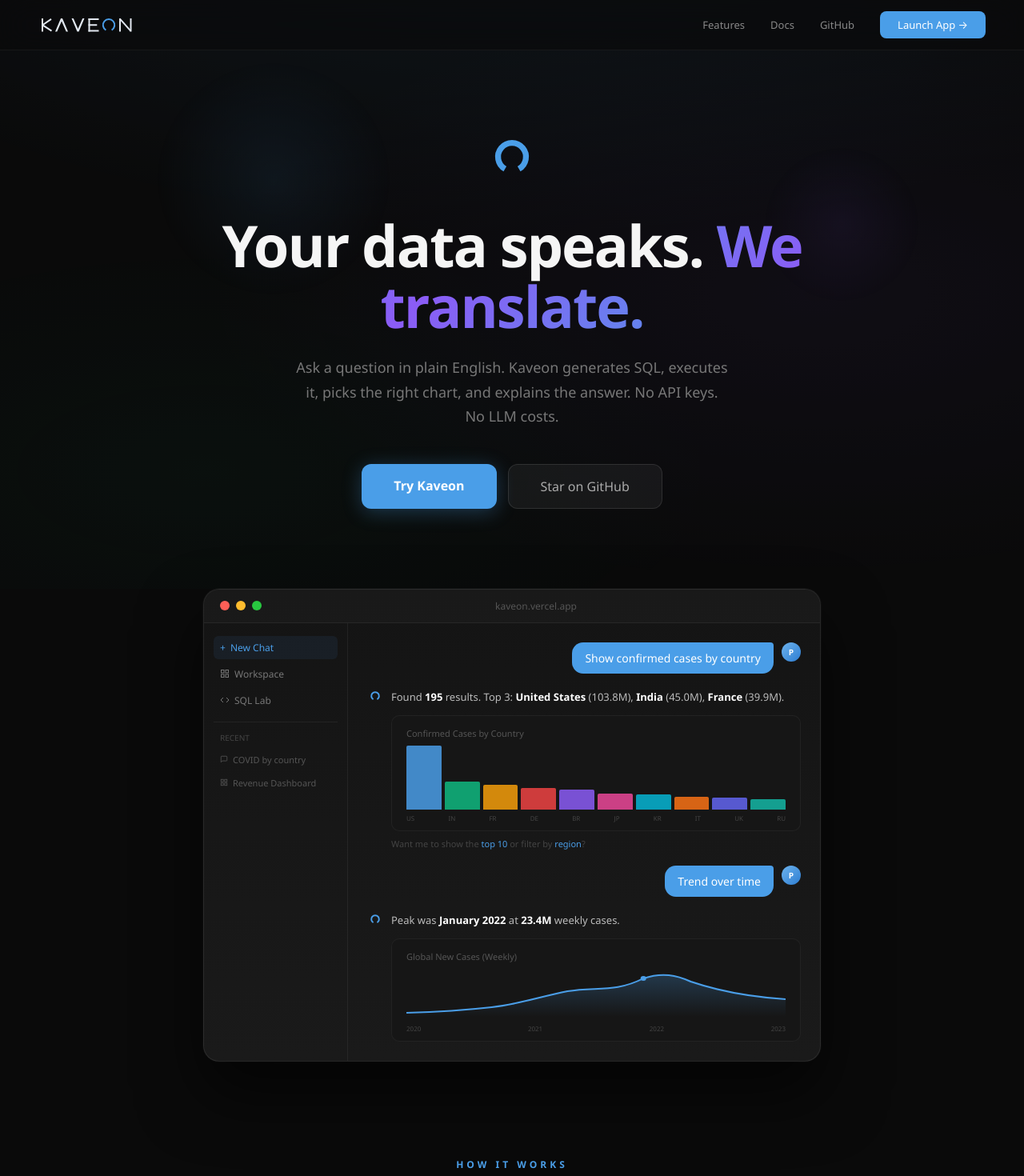
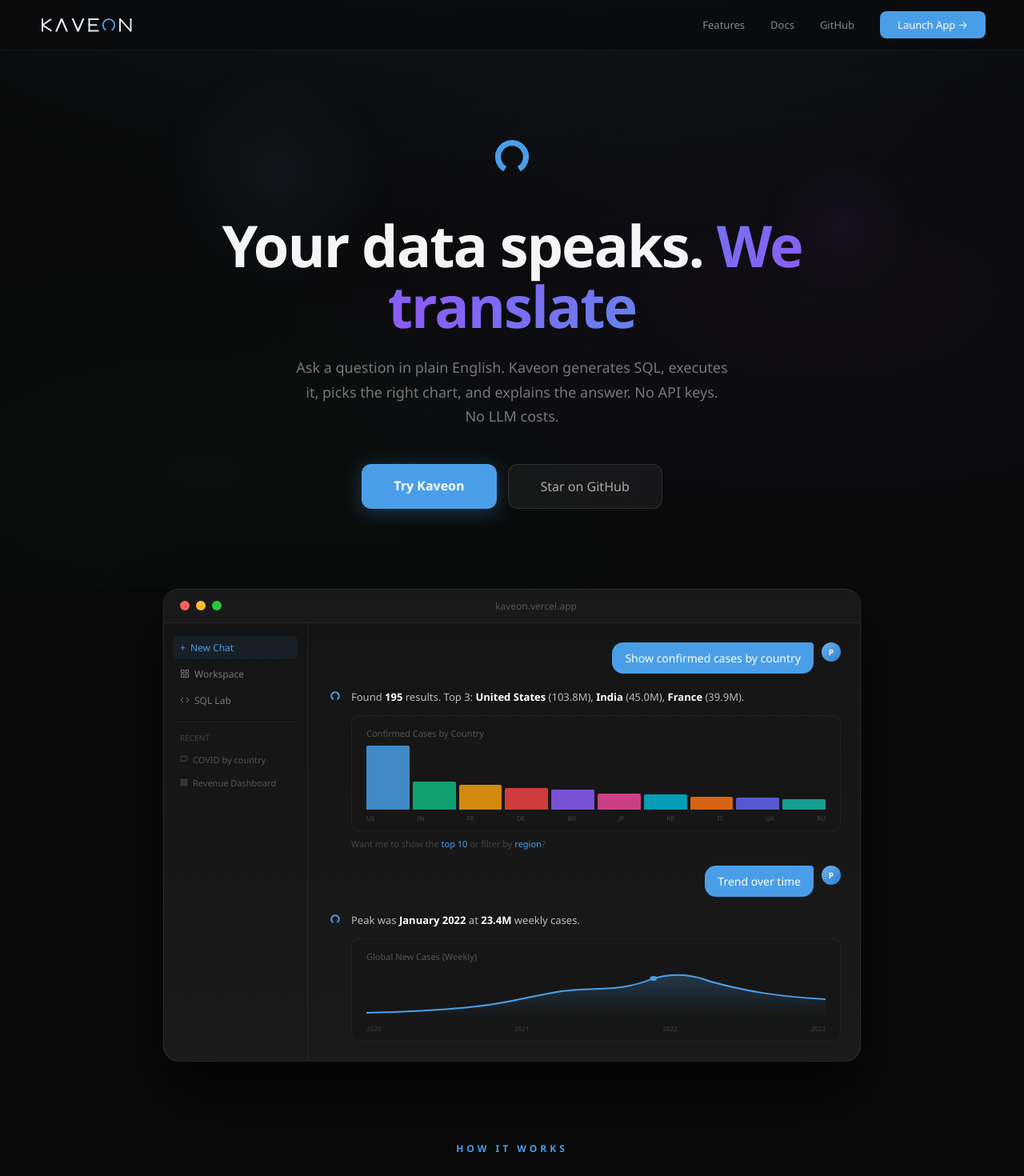
Before and after one commit to PruthviProdduturi/Kaveon, a Next.js app in the folder apps/kaveon-web/: page /about in a window 1280 px wide. Shown: the top 1470 px of the page at 80% size. Built offline with nearby package versions, Linux system fonts and the light colour scheme; no server answers.

Commit message:
fix: about — tighter hero-demo gap, wider demo (920px), remove period from gradient text

```diff
--- a/apps/kaveon-web/app/about/page.tsx
+++ b/apps/kaveon-web/app/about/page.tsx
@@ -105,7 +105,7 @@ export default function AboutPage() {
               animation: "gradientShift 4s ease infinite",
               WebkitBackgroundClip: "text",
               WebkitTextFillColor: "transparent",
-            }}>We translate.</span>
+            }}>We translate</span>
           </h1>
           <p style={{ fontSize: 18, color: "#777", maxWidth: 540, margin: "0 auto 44px", lineHeight: 1.7 }}>
             Ask a question in plain English. Kaveon generates SQL, executes it, picks the right chart, and explains the answer. No API keys. No LLM costs.
@@ -122,7 +122,7 @@ export default function AboutPage() {
       </section>
 
       {/* ─── Product Demo ─── */}
-      <div ref={r2} style={{ maxWidth: 820, margin: "0 auto", padding: "0 24px 120px" }}>
+      <div ref={r2} style={{ maxWidth: 920, margin: "0 auto", padding: "0 24px 100px" }}>
         <div style={{ background: "linear-gradient(180deg, #141414, #1a1a1a)", borderRadius: 20, border: "1px solid rgba(255,255,255,0.08)", overflow: "hidden", boxShadow: "0 40px 80px rgba(0,0,0,0.6), 0 0 0 1px rgba(255,255,255,0.03)" }}>
           <div style={{ display: "flex", alignItems: "center", gap: 8, padding: "12px 20px", borderBottom: "1px solid rgba(255,255,255,0.06)", background: "rgba(255,255,255,0.02)" }}>
             <div style={{ width: 12, height: 12, borderRadius: "50%", background: "#ff5f57" }} />
```
